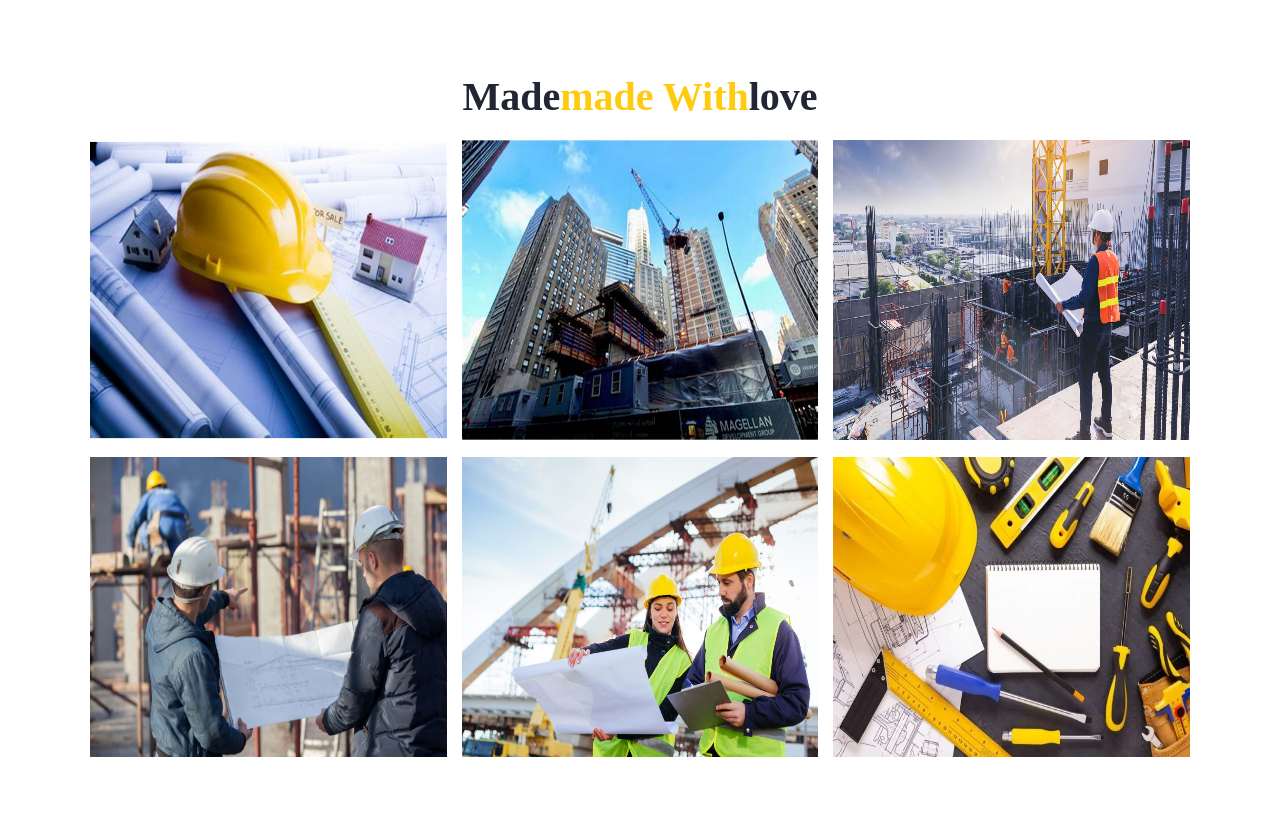
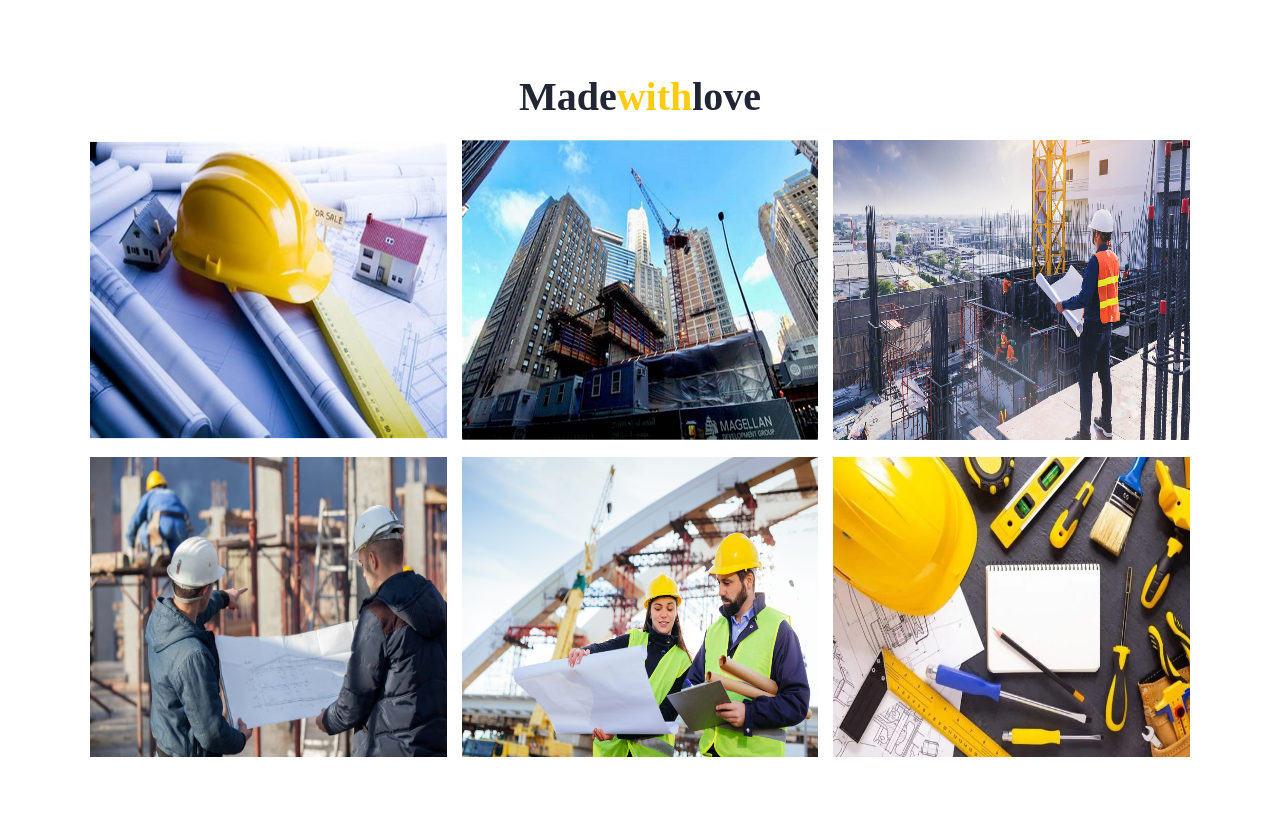
Before and after one commit to bhavanashivade/construction-website-, a plain HTML site: page index.html in a window 1280 px wide. Shown: the part 2104-2940 px from the top of the page. Drawn offline with nearby package versions, Linux system fonts and the light colour scheme.

Commit message:
file updated

```diff
--- a/index.html
+++ b/index.html
@@ -253,7 +253,7 @@
 
         <div class="our-gallery">
 
-            <h1>Made<span>made with</span>love</h1>
+            <h1>Made<span>with</span>love</h1>
 
             <div class="main-gallery">
 
```
